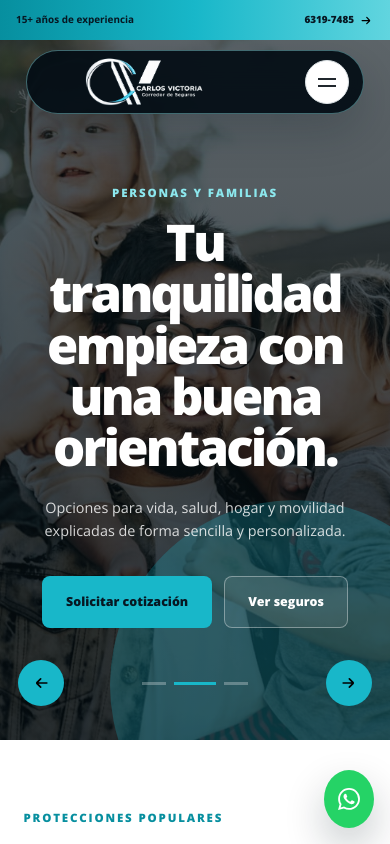
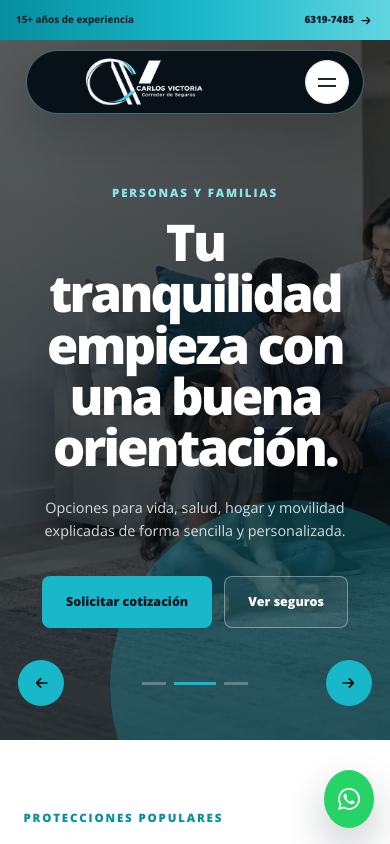
Before and after one commit to edwin00741-cell/carlos-victoria-seguros, a Next.js app: page / in a window 390 px wide. Shown: the top 844 px of the page. Built offline with nearby package versions, Linux system fonts and the light colour scheme.

Commit message:
Ajusta responsive, hero y fondos de logos

```diff
--- a/app/globals.css
+++ b/app/globals.css
@@ -5,7 +5,7 @@
   src: url("/fonts/OpenSans-Variable.ttf") format("truetype");
   font-weight: 300 800;
   font-style: normal;
-  font-display: swap;
+  font-display: block;
 }
 
 :root {
@@ -186,8 +186,8 @@ button, summary { cursor: pointer; }
 .auto-benefit-strip span { display: flex; align-items: center; gap: 11px; min-height: 78px; padding: 16px 20px; color: #f2fbfc; border-right: 1px solid rgba(255,255,255,.13); font-size: .72rem; font-weight: 700; }
 .auto-benefit-strip span:last-child { border-right: 0; }
 .auto-benefit-strip img { width: 22px; height: 22px; filter: brightness(0) invert(1); opacity: .82; }
-.auto-partners { display: flex; align-items: center; justify-content: center; flex-wrap: wrap; gap: 20px 34px; margin: 0 0 28px; padding: 18px 26px; border: 1px solid var(--line); border-top: 0; border-radius: 0 0 20px 20px; background: #edf1f2; box-shadow: 0 16px 40px rgba(7,23,34,.1); }
-.auto-partner-logo { display: grid; place-items: center; width: 108px; height: 56px; padding: 6px; border-radius: 10px; background: #d7dfe2; transition: opacity 180ms ease, transform 180ms ease; }
+.auto-partners { display: flex; align-items: center; justify-content: center; flex-wrap: wrap; gap: 20px 34px; margin: 0 0 28px; padding: 18px 26px; border: 1px solid rgba(143,231,237,.32); border-top: 0; border-radius: 0 0 20px 20px; background: linear-gradient(90deg, var(--accent-dark), var(--accent), #61d5df); box-shadow: none; }
+.auto-partner-logo { display: grid; place-items: center; width: 108px; height: 56px; padding: 6px; border-radius: 10px; background: transparent; transition: opacity 180ms ease, transform 180ms ease; }
 .auto-partner-logo:hover { opacity: 1; transform: translateY(-2px); }
 .auto-partner-logo img { max-width: 90px; max-height: 38px; object-fit: contain; }
 .auto-partner-logo img[src*="fedpa"] { filter: brightness(0) saturate(100%) invert(26%) sepia(38%) saturate(1734%) hue-rotate(167deg) brightness(88%) contrast(101%); }
@@ -272,15 +272,15 @@ button, summary { cursor: pointer; }
 .strip-label b { display: grid; place-items: center; width: 44px; height: 44px; color: var(--night); background: var(--accent); }
 
 /* Insurer strip. */
-.insurer-section { background: var(--soft); }
-.insurer-band { overflow: hidden; padding: 0; background: transparent; }
+.insurer-section { background: var(--white); }
+.insurer-band { overflow: hidden; padding: 0; background: linear-gradient(90deg, var(--accent-dark), var(--accent), #61d5df); }
 .insurer-band-inner { display: block; width: min(1180px,100%); }
 .insurer-band-label { display: none; }
 .insurer-marquee { position: relative; overflow: hidden; mask-image: linear-gradient(90deg,transparent,#000 8%,#000 92%,transparent); -webkit-mask-image: linear-gradient(90deg,transparent,#000 8%,#000 92%,transparent); }
 .insurer-track { display: flex; width: max-content; animation: insurer-marquee 30s linear infinite; }
 .insurer-marquee:hover .insurer-track { animation-play-state: paused; }
 .insurer-logo-group { display: flex; align-items: center; gap: 46px; padding-right: 46px; }
-.insurer-logo-card { display: grid; place-items: center; width: 170px; height: 76px; flex: 0 0 170px; padding: 8px 10px; border: 0; border-radius: 12px; background: #d7dfe2; transition: transform 180ms ease; }
+.insurer-logo-card { display: grid; place-items: center; width: 170px; height: 76px; flex: 0 0 170px; padding: 8px 10px; border: 0; border-radius: 12px; background: transparent; transition: transform 180ms ease; }
 .insurer-logo-card:hover { transform: translateY(-2px); }
 .insurer-logo-card img { max-width: 132px; max-height: 44px; object-fit: contain; }
 .insurer-logo-card .logo-mapfre { max-height: 24px; }
@@ -443,6 +443,7 @@ button, summary { cursor: pointer; }
   .popular-card, .popular-card img { min-height: 210px; height: 210px; }
   .about-reference, .dark-planning, .service-story, .dark-grid, .faq-grid, .contact-section { grid-template-columns: 1fr; }
   .about-collage img { height: 300px; }
+  .about-collage figure:nth-child(2) img { height: 300px; object-fit: cover; object-position: center; background: transparent; }
   .dark-planning { padding-block: 78px; }
   .planning-badge { justify-self: start; margin-top: 30px; }
   .reference-trust-strip { grid-template-columns: 1fr 1fr; }
@@ -490,6 +491,9 @@ button, summary { cursor: pointer; }
   .about-collage figure:nth-child(2) { margin-top: 38px; }
   .about-metric { align-items: flex-start; flex-direction: column; }
   .auto-plan-grid, .auto-plan-grid.three { grid-template-columns: 1fr; }
+  .auto-plan-grid, .auto-plan-grid.three { display: flex; gap: 16px; overflow-x: auto; padding-bottom: 10px; scroll-snap-type: x mandatory; scrollbar-width: none; }
+  .auto-plan-grid::-webkit-scrollbar, .auto-plan-grid.three::-webkit-scrollbar { display: none; }
+  .auto-plan-grid .auto-plan-card, .auto-plan-grid.three .auto-plan-card { flex: 0 0 88%; scroll-snap-align: start; }
   .auto-benefit-strip { grid-template-columns: 1fr; }
   .auto-benefit-strip span { border-right: 0; border-bottom: 1px solid rgba(255,255,255,.13); }
   .auto-benefit-strip span:last-child { border-bottom: 0; }
--- a/app/layout.tsx
+++ b/app/layout.tsx
@@ -27,5 +27,5 @@ const structuredData = [
 ];
 
 export default function RootLayout({ children }: Readonly<{ children: React.ReactNode }>) {
-  return <html lang="es"><body>{children}<script type="application/ld+json" dangerouslySetInnerHTML={{ __html: JSON.stringify(structuredData) }} /><Script src="https://www.googletagmanager.com/gtag/js?id=G-F0RY0ZHQT3" strategy="afterInteractive" /><Script id="google-analytics" strategy="afterInteractive">{`window.dataLayer = window.dataLayer || []; function gtag(){window.dataLayer.push(arguments);} gtag('js', new Date()); gtag('config', 'G-F0RY0ZHQT3');`}</Script></body></html>;
+  return <html lang="es"><head><link rel="preload" href="/fonts/OpenSans-Variable.ttf" as="font" type="font/ttf" crossOrigin="anonymous" /></head><body>{children}<script type="application/ld+json" dangerouslySetInnerHTML={{ __html: JSON.stringify(structuredData) }} /><Script src="https://www.googletagmanager.com/gtag/js?id=G-F0RY0ZHQT3" strategy="afterInteractive" /><Script id="google-analytics" strategy="afterInteractive">{`window.dataLayer = window.dataLayer || []; function gtag(){window.dataLayer.push(arguments);} gtag('js', new Date()); gtag('config', 'G-F0RY0ZHQT3');`}</Script></body></html>;
 }
--- a/app/page.tsx
+++ b/app/page.tsx
@@ -119,7 +119,7 @@ export default function Home() {
       </section>
 
       <section className="image-strip reveal" aria-label="Escenarios de protección">
-        <img src="/stock/testimonial-woman-2.jpg" alt="Persona protegida." />
+        <img src="/stock/personas.png" alt="Familia protegida." />
         <img src="/stock/car.jpg" alt="Automóvil." />
         <div className="strip-feature"><img src="/stock/business.jpg" alt="Empresa." /><span className="strip-label">Protección integral <b><img className="link-arrow" src="/icons/arrow-small-right.svg" alt="" aria-hidden="true" /></b></span></div>
         <img src="/stock/home.jpg" alt="Hogar." />
--- a/components/HeroSlider.tsx
+++ b/components/HeroSlider.tsx
@@ -11,7 +11,7 @@ const slides = [
     note: "Carlos Victoria · Corredor de seguros",
   },
   {
-    image: "/stock/family.jpg",
+    image: "/stock/personas.png",
     eyebrow: "Personas y familias",
     title: "Tu tranquilidad empieza con una buena orientación.",
     text: "Opciones para vida, salud, hogar y movilidad explicadas de forma sencilla y personalizada.",
```
